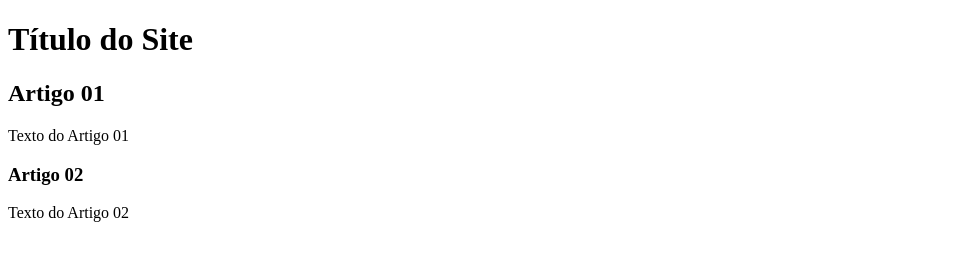
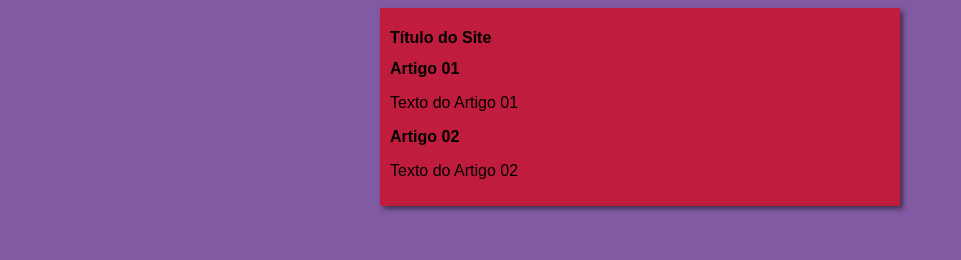
Before and after one commit to arthuranacleto/construindo_um_CV_em_HTML, a plain HTML site: page index.html in a window 1280 px wide. Shown: the whole page, without its empty margins (0-961 px from the left). Drawn offline with Linux system fonts and the light colour scheme.

Commit message:
Corpo do DesingCSS

```diff
--- /dev/null
+++ b/estilos/style.css
@@ -0,0 +1,17 @@
+* {
+font-family: Arial, Helvetica, sans-serif;
+font-size: 16px;
+}
+
+body {
+    background-color: rgb(128, 91, 163);
+
+}
+
+main {
+    background-color: rgb(192, 28, 61);
+    width: 500px;
+    margin: auto;
+    padding: 10px;
+    box-shadow: 3px 3px 5px rgba(0, 0, 0, 0.493);
+}
--- a/index.html
+++ b/index.html
@@ -4,6 +4,7 @@
     <meta charset="UTF-8">
     <meta name="viewport" content="width=device-width, initial-scale=1.0">
     <title>Currículo</title>
+    <link rel="stylesheet" href="estilos/style.css">
 </head>
 <body>
     <main>
```
